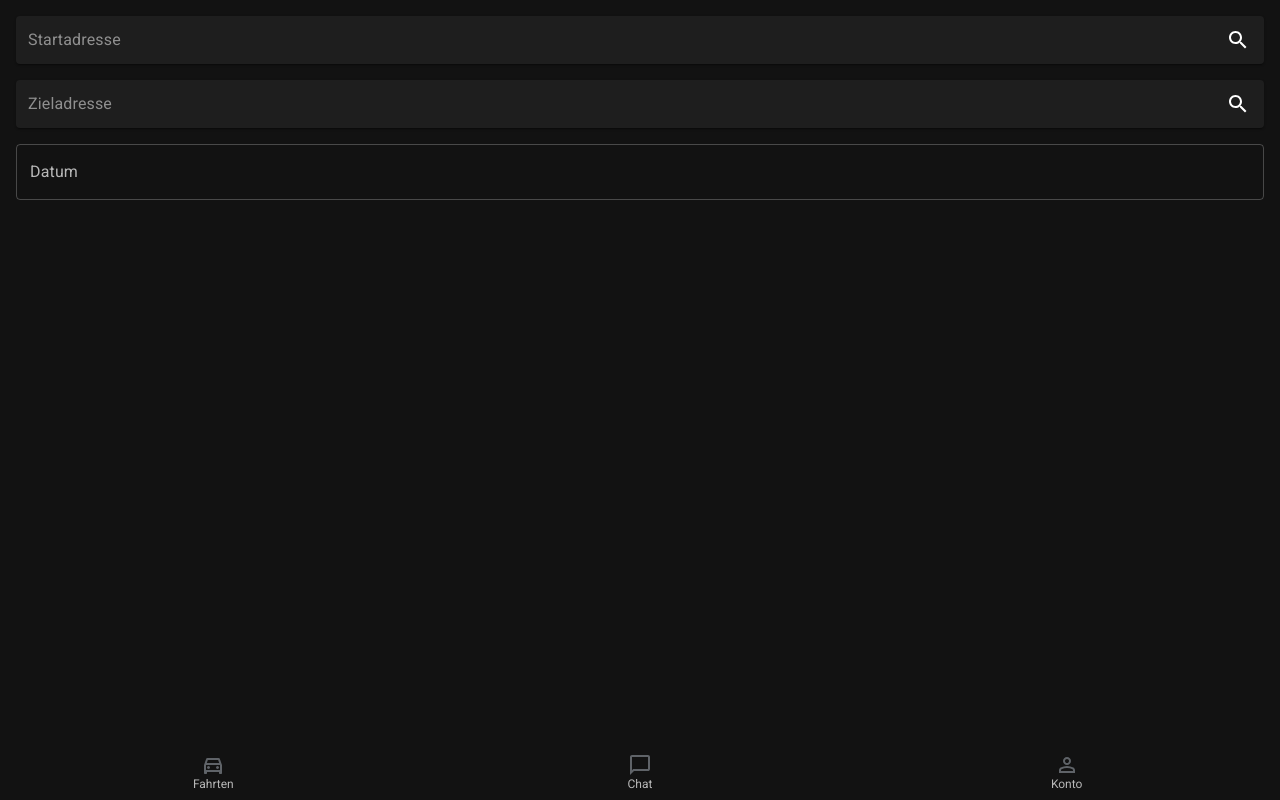
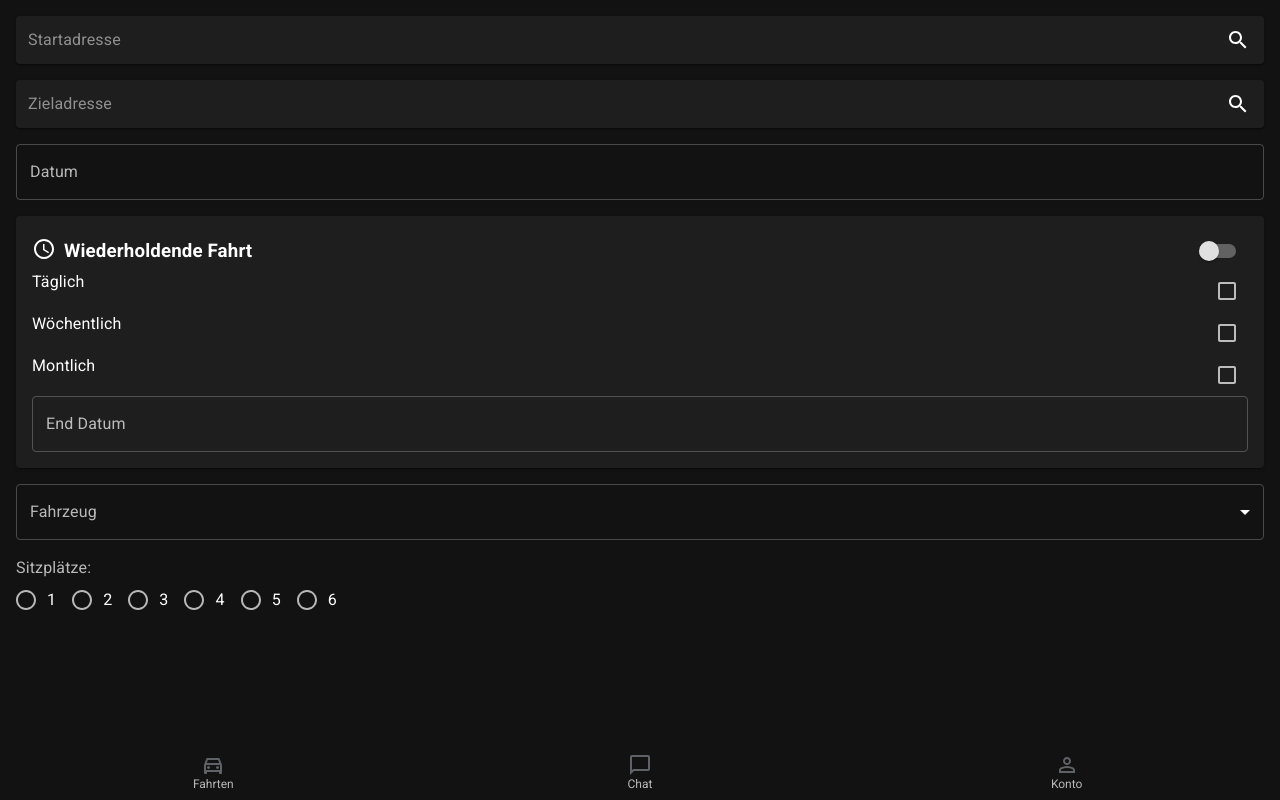
Before and after one commit to Skrizzel/pickup_alt, a React (Vite) app in the folder src/main/webui/: page /user/trips/newTrip in a window 1280 px wide. Built offline with nearby package versions, Linux system fonts and the light colour scheme.

Commit message:
created fahrt erstellen page and tried to implement Jakob's server

```diff
--- a/src/main/webui/src/pages/LoggedIn/NewTrip/NewTrip.tsx
+++ b/src/main/webui/src/pages/LoggedIn/NewTrip/NewTrip.tsx
@@ -1,8 +1,33 @@
 import {DatePicker} from '@mui/x-date-pickers/DatePicker/DatePicker';
 import Searchbar from '../../../components/SearchBar/SearchBar';
 import ToTopLayout from '../../Layout/ToTopLayout';
+import {
+  Checkbox,
+  Box,
+  Paper,
+  Switch,
+  FormControl,
+  InputLabel,
+  MenuItem,
+  Select,
+  SelectChangeEvent,
+  FormControlLabel,
+  FormLabel,
+  Radio,
+  RadioGroup,
+} from '@mui/material';
+import {ClockIcon} from '@mui/x-date-pickers';
+import {useState} from 'react';
+
+// const label = {inputProps: {'aria-label': 'Checkbox demo'}};
 
 const NewTrip = () => {
+  const [car, setCar] = useState('');
+
+  const handleChange = (event: SelectChangeEvent) => {
+    setCar(event.target.value as string);
+  };
+
   return (
     <>
       <ToTopLayout>
@@ -10,6 +35,46 @@ const NewTrip = () => {
           <Searchbar placeholder="Startadresse"></Searchbar>
           <Searchbar placeholder="Zieladresse"></Searchbar>
           <DatePicker label="Datum" />
+          <Paper sx={{padding: '1rem'}}>
+            <Box sx={{display: 'flex', flexDirection: 'row', justifyContent: 'space-between', alignItems: 'center'}}>
+              <Box sx={{display: 'flex', flexDirection: 'row', gap: '0.5rem'}}>
+                <ClockIcon /> <h3>Wiederholdende Fahrt</h3>
+              </Box>
+              <Switch />
+            </Box>
+            {['Täglich', 'Wöchentlich', 'Montlich'].map((element) => (
+              <Box sx={{display: 'flex', justifyContent: 'space-between'}}>
+                {element}
+                <Checkbox />
+              </Box>
+            ))}
+            <DatePicker sx={{display: 'flex', justifySelf: 'center', width: '100%'}} label="End Datum" />
+          </Paper>
+
+          <FormControl fullWidth>
+            <InputLabel id="car-select-label">Fahrzeug</InputLabel>
+            <Select labelId="demo-simple-select-label" id="demo-simple-select" value={car} label="Age" onChange={handleChange}>
+              {['Audi'].map((car) => (
+                <MenuItem value={car}>{car}</MenuItem>
+              ))}
+            </Select>
+          </FormControl>
+          <FormControl>
+            <FormLabel id="demo-radio-buttons-group-label">Sitzplätze: </FormLabel>
+            <RadioGroup
+              sx={{display: 'flex', flexDirection: 'row'}}
+              aria-labelledby="demo-radio-buttons-group-label"
+              defaultValue="female"
+              name="radio-buttons-group"
+            >
+              <FormControlLabel value="1" control={<Radio />} label="1" />
+              <FormControlLabel value="2" control={<Radio />} label="2" />
+              <FormControlLabel value="3" control={<Radio />} label="3" />
+              <FormControlLabel value="4" control={<Radio />} label="4" />
+              <FormControlLabel value="5" control={<Radio />} label="5" />
+              <FormControlLabel value="6" control={<Radio />} label="6" />
+            </RadioGroup>
+          </FormControl>
         </div>
       </ToTopLayout>
     </>
--- a/src/main/webui/src/pages/LoggedIn/Trips/Trip/Trip.tsx
+++ b/src/main/webui/src/pages/LoggedIn/Trips/Trip/Trip.tsx
@@ -4,10 +4,37 @@ import Map, {Source, Layer} from 'react-map-gl/maplibre';
 import {routeGeoJson} from './testGeoData';
 import {useLoaderData} from 'react-router-dom';
 import {TestUserType} from '../Trips';
+// import maplibregl from 'maplibre-gl';
 
 const Trip = () => {
   // Create GeoJSON data for the route
   const user = useLoaderData() as TestUserType;
+
+  // const map = new maplibregl.Map({
+  //   container: 'map',
+  //   style: {
+  //     version: 8,
+  //     sources: {
+  //       'raster-tiles': {
+  //         type: 'raster',
+  //         tiles: [
+  //           'http://10.1.0.20:8080/tiles/{z}/{x}/{y}.png', // Use the URL of your OSM tile server
+  //         ],
+  //         tileSize: 256, // Standard tile size for PNG
+  //       },
+  //     },
+  //     layers: [
+  //       {
+  //         id: 'raster-layer',
+  //         type: 'raster',
+  //         source: 'raster-tiles',
+  //         paint: {},
+  //       },
+  //     ],
+  //   },
+  //   center: [0, 0], // Initial map center coordinates
+  //   zoom: 2, // Initial zoom level
+  // });
 
   return (
     <ToTopLayout>
@@ -20,8 +47,28 @@ const Trip = () => {
           zoom: 15,
         }}
         style={{width: '100%', aspectRatio: '3/2', alignSelf: 'center', marginTop: '1rem'}}
-        mapStyle="https://tiles.openfreemap.org/styles/liberty"
+        mapStyle={{
+          version: 8,
+          sources: {
+            'raster-tiles': {
+              type: 'raster',
+              tiles: [
+                'http://10.1.0.20:8080/tiles/{z}/{x}/{y}.png', // Use the URL of your OSM tile server
+              ],
+              tileSize: 256, // Standard tile size for PNG
+            },
+          },
+          layers: [
+            {
+              id: 'raster-layer',
+              type: 'raster',
+              source: 'raster-tiles',
+              paint: {},
+            },
+          ],
+        }}
       >
+        {/* <div id="map"></div> */}
         <Source id="route" type="geojson" data={routeGeoJson}>
           <Layer
             id="route-line"
```
